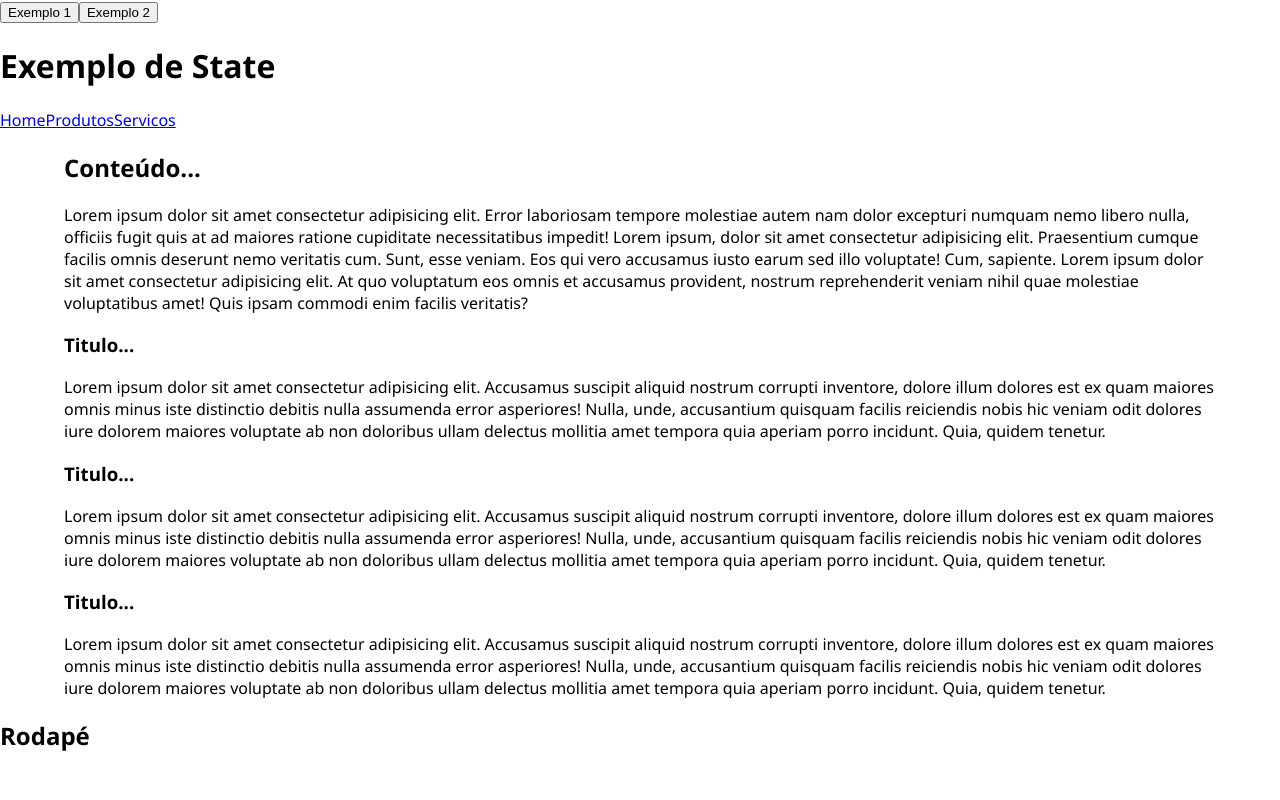
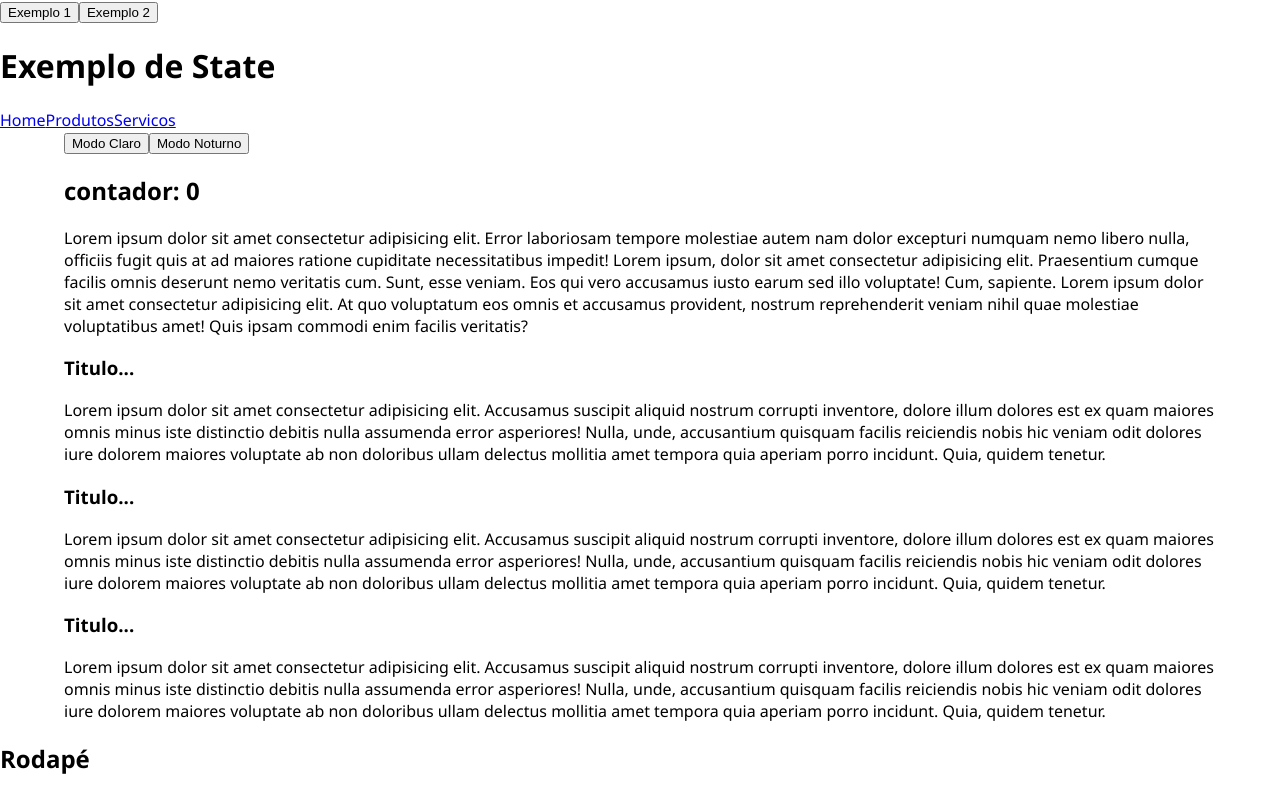
Before and after one commit to veronica-silva/meu-app, a React (Create React App) app: page / in a window 1280 px wide. Built offline with nearby package versions, Linux system fonts and the light colour scheme.

Commit message:
contador

```diff
--- a/src/components/Layouts/Conteudo.jsx
+++ b/src/components/Layouts/Conteudo.jsx
@@ -1,10 +1,24 @@
+import { useState } from "react";
 import Artigo from "../Artigo";
 import "./Conteudo.css";
 const Conteudo = () => {
+  const [corFundo, setCorFundo] = useState("white");
+  const [contador, setContador] = useState(0);
+
+  const fundoClaro = () => {
+    setCorFundo("white");
+  };
+  const fundoNoturno = () => {
+    setCorFundo("grey");
+  };
+
+  const atualizaContagem = () => setContador(contador + 1);
   return (
-    <main>
+    <main style={{ backgroundColor: corFundo }}>
+      <button onClick={fundoClaro}>Modo Claro</button>
+      <button onClick={fundoNoturno}>Modo Noturno</button>
       <section>
-        <h2>Conteúdo...</h2>
+        <h2 onClick={atualizaContagem}>contador: {contador}</h2>
         <p>
           Lorem ipsum dolor sit amet consectetur adipisicing elit. Error
           laboriosam tempore molestiae autem nam dolor excepturi numquam nemo
```
